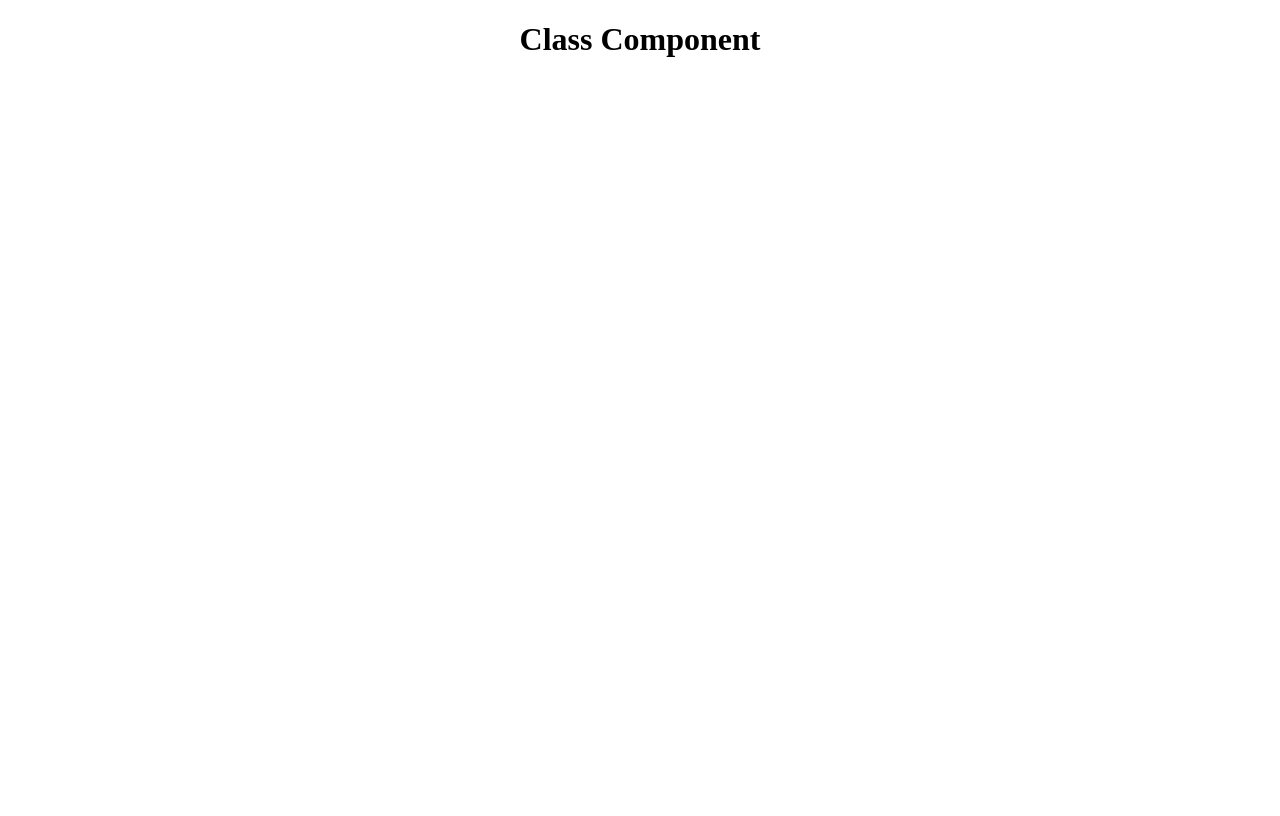
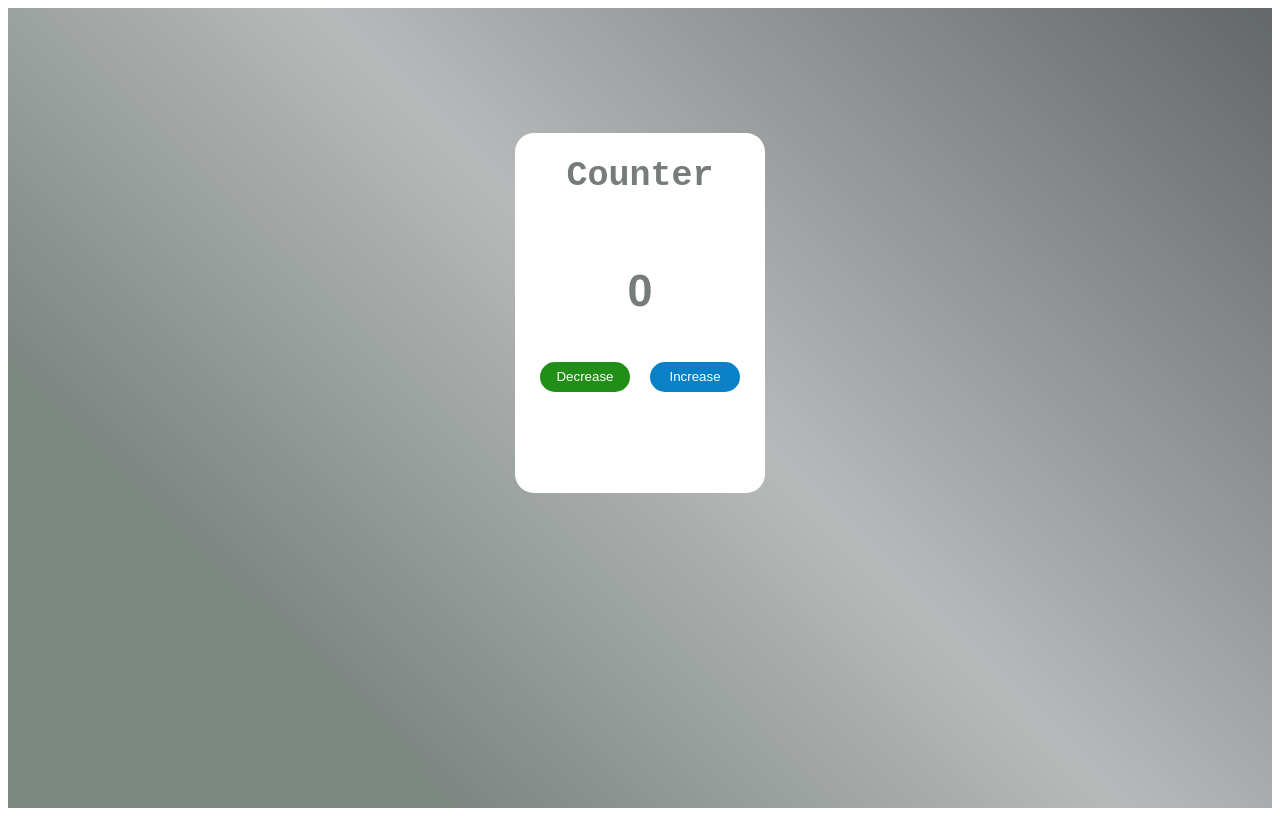
Before and after one commit to gokuljsparkout/GokulJSO, a React (Create React App) app: page / in a window 1280 px wide. Built offline with nearby package versions, Linux system fonts and the light colour scheme.

Commit message:
mini projct - Class Componet , States , setState method

```diff
--- a/src/App.js
+++ b/src/App.js
@@ -1,11 +1,10 @@
 import React from "react";
-import './App.css'
-import Welcome from "./Components/Welcome";
+import CounterApp from "./Components/CounterApp/CounterApp";
 
 function App() {
   return (
     <div className="App">
-      <Welcome/>
+      <CounterApp/>
     </div>
   );
 }
--- /dev/null
+++ b/src/Components/CounterApp/Counter.css
@@ -0,0 +1,54 @@
+.app-container{
+  display: flex;
+  flex-direction: column;
+  align-items: center;
+  height : 100vh;
+  background : rgb(42, 185, 24);
+  background : linear-gradient(45deg,rgb(125, 135, 130)22%,rgb(183, 186, 186)54%,rgb(98, 103, 103)100%);
+}
+
+.content-container{
+  display: flex;
+  margin-top :125px;
+  height :45vh;
+  border-radius :19px;
+  min-width :250px;
+  background-color: white;
+  flex-direction: column;
+  text-align: center;
+}
+
+.heading{
+  font-size: 35px;
+  font-family: 'Courier New', Courier, monospace;
+  color: rgba(118,123,123);
+}
+
+.counter{
+  font-size: 45px;
+  font-weight: 600;
+  font-family:'Franklin Gothic Medium', 'Arial Narrow', Arial, sans-serif;
+  color: rgba(118,123,123);
+}
+
+.increase-button{
+  border-width:0;
+  border-radius:16px ;
+  color: white;
+  height:30px;
+  width:90px;
+  margin-left :10px;
+  margin-right :10px;
+  background-color: rgb(10, 129, 198);
+}
+
+.decrease-button{
+  border-width:0;
+  border-radius:16px;
+  color: white;
+  height:30px;
+  width:90px;
+  margin-left :10px;
+  margin-right :10px;
+  background-color: rgb(33, 143, 23);
+}
--- /dev/null
+++ b/src/Components/CounterApp/CounterApp.js
@@ -0,0 +1,30 @@
+import React,{ Component } from "react";
+import './Counter.css';
+class CounterApp extends Component{
+  state={
+    count:0
+  }
+  onDecrement=()=>{
+    this.setState((prevstate=>({count:prevstate.count-1})))
+  }
+  onIncrement = () =>{
+    this.setState((prevstate)=>({count:prevstate.count+1}))
+  }
+
+  render(){
+    const{count}=this.state;
+    return(
+    <div className ="app-container">
+      <div className="content-container">
+      <h1 className="heading">Counter</h1>
+      <p className="counter">{count}</p>
+      <div>
+        <button className="decrease-button" type="button" onClick={this.onDecrement}>Decrease</button>
+        <button className="increase-button" type="button" onClick={this.onIncrement}>Increase</button>
+      </div>
+      </div>
+    </div>)
+  }
+}
+
+export default CounterApp
--- a/src/Components/Welcome.js
+++ /dev/null
@@ -1,11 +0,0 @@
-import React, {Component} from "react";
-
-class Welcome extends Component  {
-  render()
-  {
-    return <h1>Class Component</h1>
-  }
-
-}
-
-export default Welcome;
```
